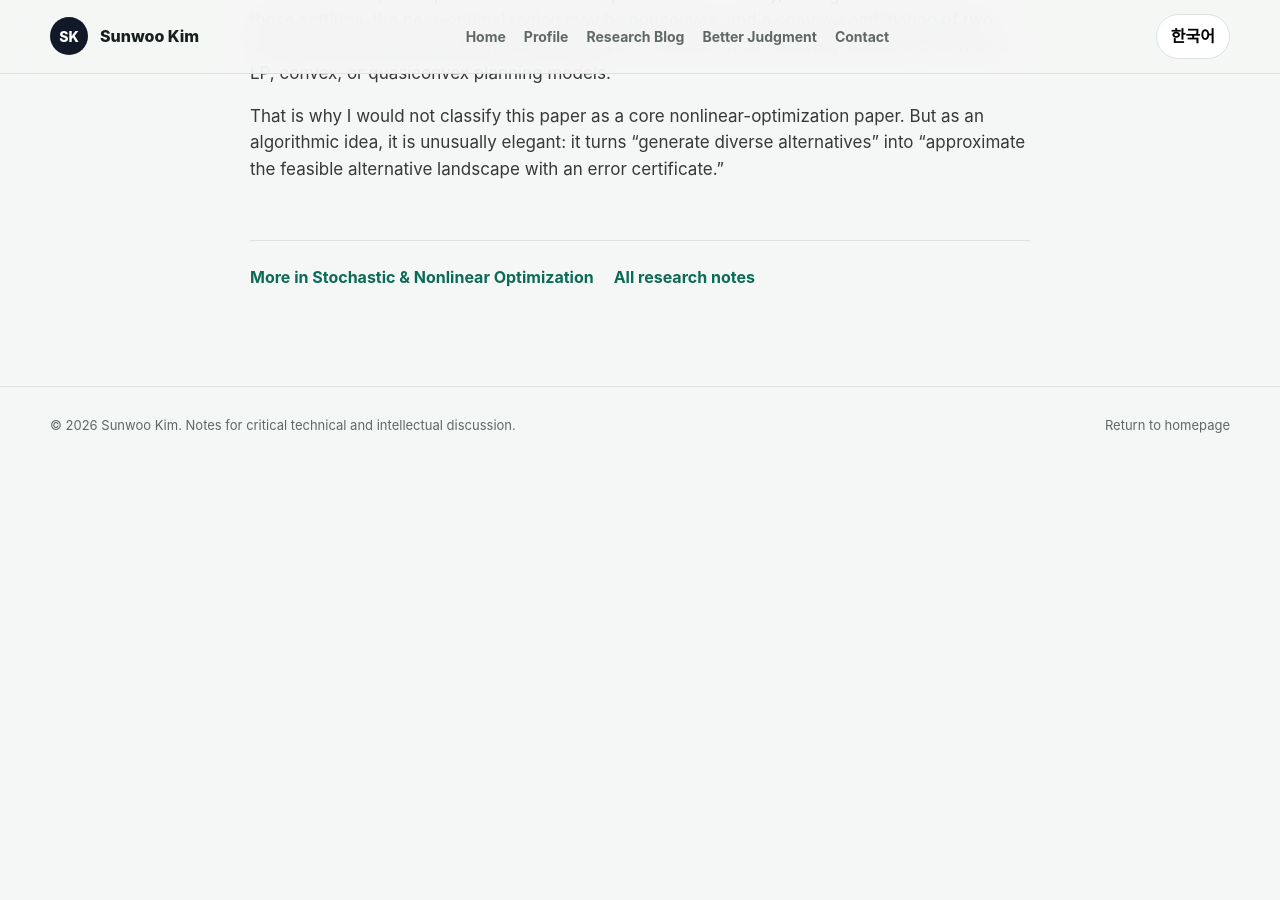
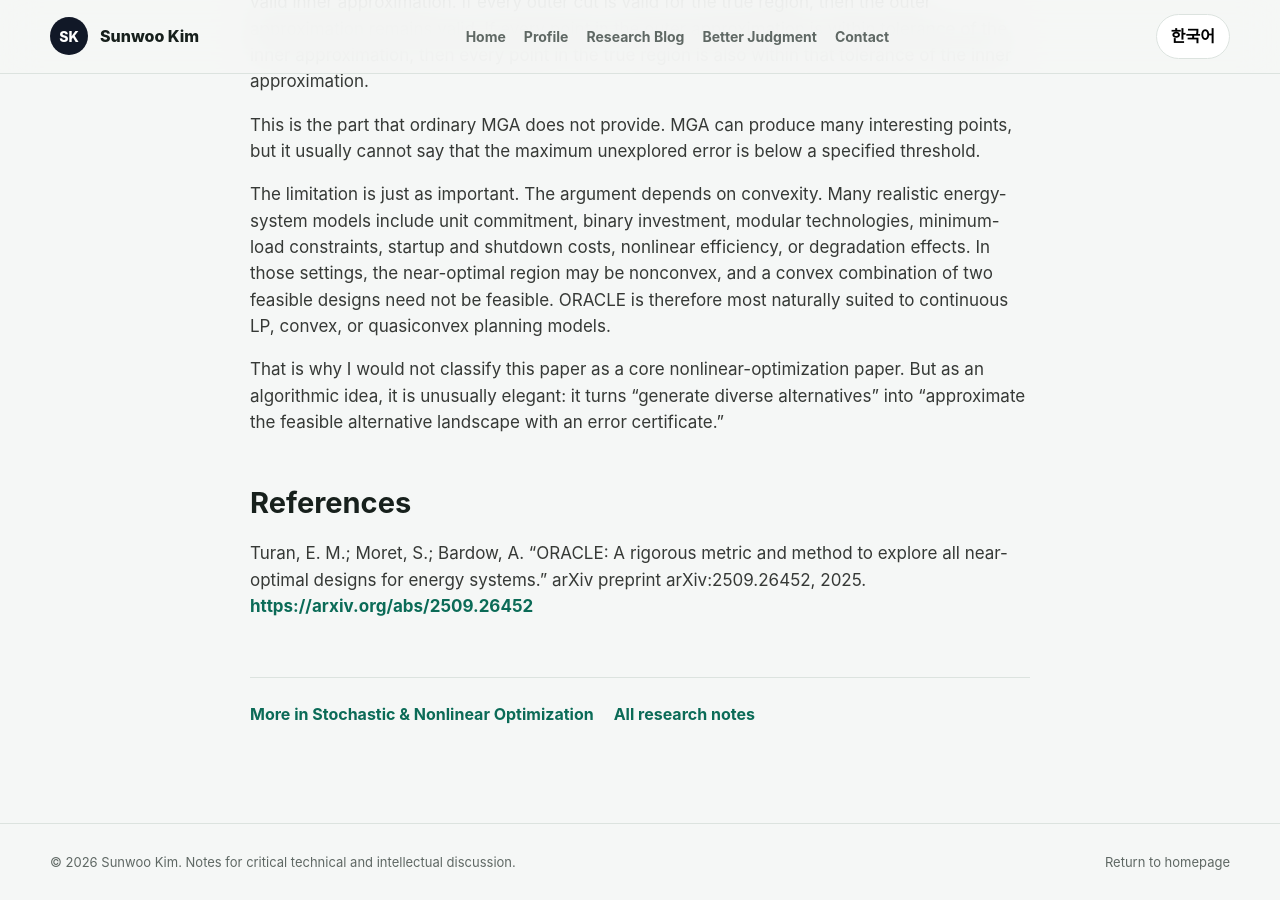
Before and after one commit to SunBooGermany/SunBooGermany.github.io, a Jekyll site: the page built from _posts/2026-06-08-oracle-near-optimal-set-approximation.md, in a window 1280 px wide and 900 px high, scrolled down 4941 px. Built offline with Jekyll 4.4.1, drawn with Linux system fonts in a browser that asks for light colours; before the commit the page ends 5404 px from its top, so only the background shows below that; some of the changed text lies outside the part shown.

Commit message:
Add ORACLE paper metadata

```diff
--- a/_posts/2026-06-08-oracle-near-optimal-set-approximation.md
+++ b/_posts/2026-06-08-oracle-near-optimal-set-approximation.md
@@ -12,13 +12,13 @@
 application_category_label: ""
 method_category: "stochastic-nonlinear-optimization"
 method_category_label: "Stochastic & Nonlinear Optimization"
-paper_title: ""
-authors: ""
-venue: ""
-year: ""
-doi: ""
-arxiv: ""
-source_url: ""
+paper_title: "ORACLE: A rigorous metric and method to explore all near-optimal designs for energy systems"
+authors: "Turan, E. M.; Moret, S.; Bardow, A."
+venue: "arXiv preprint"
+year: "2025"
+doi: "10.48550/arXiv.2509.26452"
+arxiv: "2509.26452"
+source_url: "https://arxiv.org/abs/2509.26452"
 tags:
   - "near-optimality"
   - "MGA"
@@ -318,6 +318,10 @@
 
 That is why I would not classify this paper as a core nonlinear-optimization paper. But as an algorithmic idea, it is unusually elegant: it turns "generate diverse alternatives" into "approximate the feasible alternative landscape with an error certificate."
 
+## References
+
+Turan, E. M.; Moret, S.; Bardow, A. "ORACLE: A rigorous metric and method to explore all near-optimal designs for energy systems." arXiv preprint arXiv:2509.26452, 2025. <https://arxiv.org/abs/2509.26452>
+
 <!-- ko -->
 
 사실 이 논문은 LP 에너지 시스템의 convex near optimal solution space를 찾기 위한 매우 정교한 방법이다. 따라서 stochastic & nonlinear optimization에 들어가기에 적절한 논문은 아니다. 하지만 이 논문의 너무나 독창적이고 사랑스러운 아이디어들을 기록하고 공유하기 위해서 리뷰를 작성한다.
@@ -607,3 +611,7 @@
 하지만 이 논리는 convexity에 기대고 있다. 실제 에너지 시스템 모델에는 unit commitment, binary investment, modular technology, minimum-load constraint, startup/shutdown cost, nonlinear efficiency, degradation effect가 들어갈 수 있다. 이런 경우 near-optimal region은 일반적으로 nonconvex이고, 두 feasible design의 convex combination이 실제 feasible design이 아닐 수 있다. 따라서 ORACLE은 continuous LP, convex, 또는 quasiconvex planning model에 가장 자연스럽게 맞는다.
 
 이 때문에 이 논문을 핵심 nonlinear optimization 논문으로 분류하기는 어렵다. 그럼에도 algorithmic idea로서는 매우 우아하다. "다양한 대안을 많이 찍자"라는 문제를 "feasible alternative landscape를 error certificate와 함께 approximate하자"라는 문제로 바꾸기 때문이다.
+
+## References
+
+Turan, E. M.; Moret, S.; Bardow, A. "ORACLE: A rigorous metric and method to explore all near-optimal designs for energy systems." arXiv preprint arXiv:2509.26452, 2025. <https://arxiv.org/abs/2509.26452>
```
